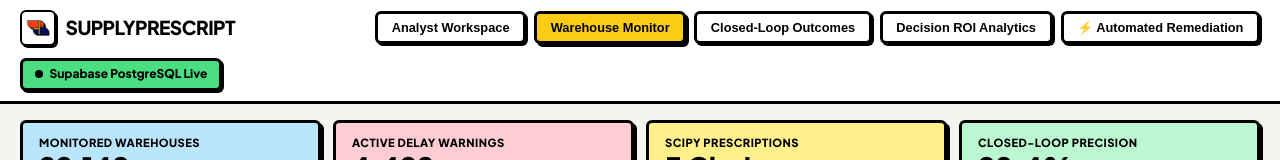
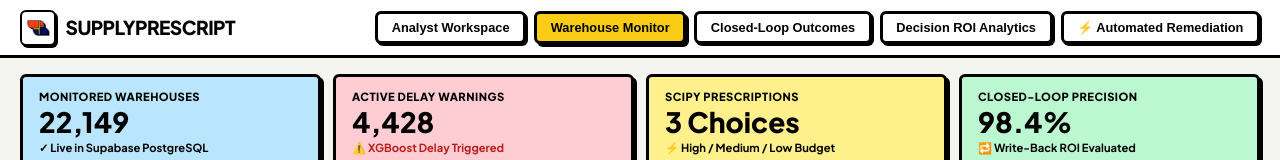
Before and after one commit to dhrubojyotihazra/supply-prescript, a React (Vite) app in the folder frontend/: page / in a window 1280 px wide. Shown: the top 160 px of the page. Built offline with nearby package versions, Linux system fonts and the light colour scheme; no server answers.

Commit message:
fix(ui): remove awkward Supabase PostgreSQL status badge from top header bar

```diff
--- a/frontend/src/components/Header.jsx
+++ b/frontend/src/components/Header.jsx
@@ -60,10 +60,6 @@
       </div>
 
 
-      <div className="status-badge">
-        <span className="status-dot"></span>
-        <span>Supabase PostgreSQL Live</span>
-      </div>
     </header>
   );
 }
```
